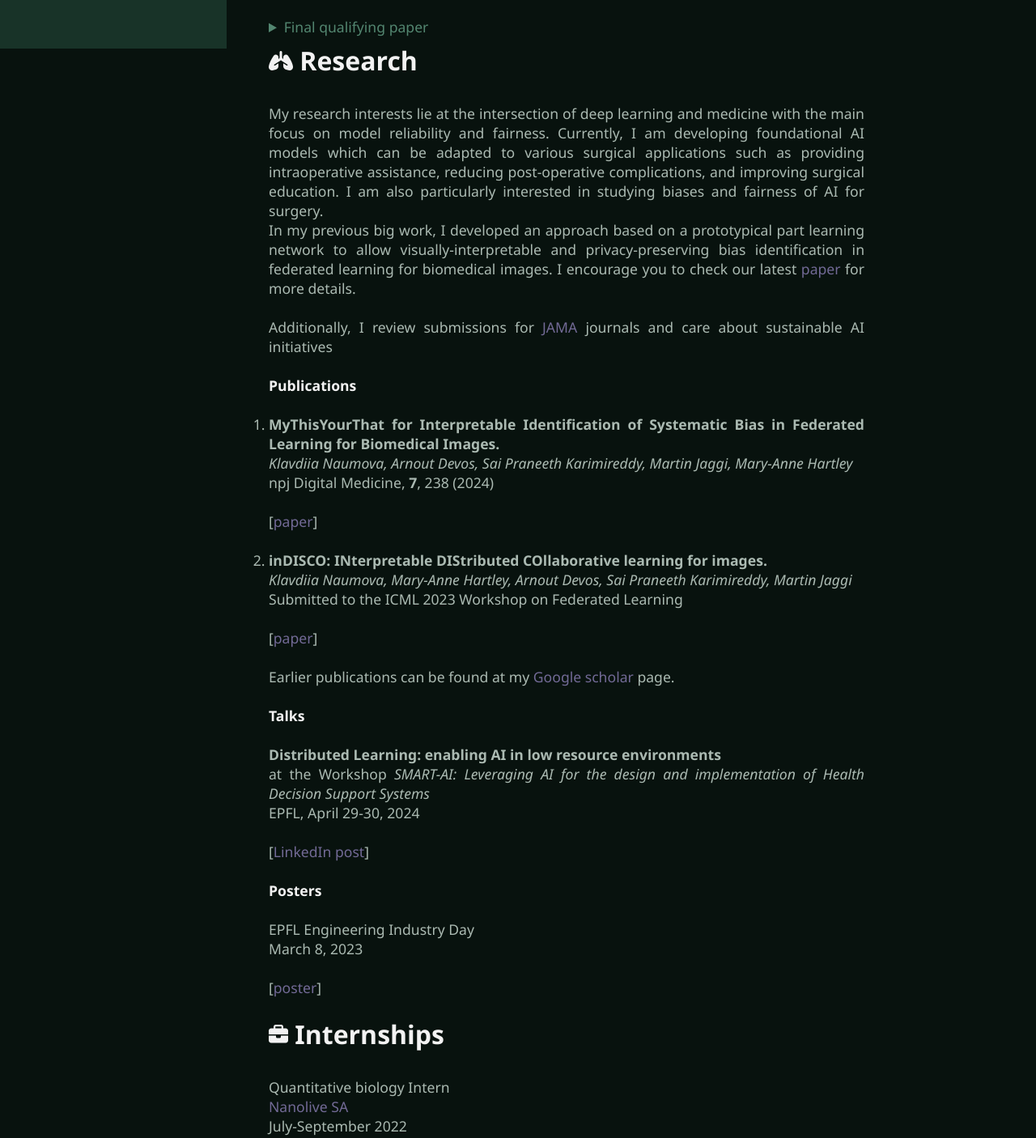
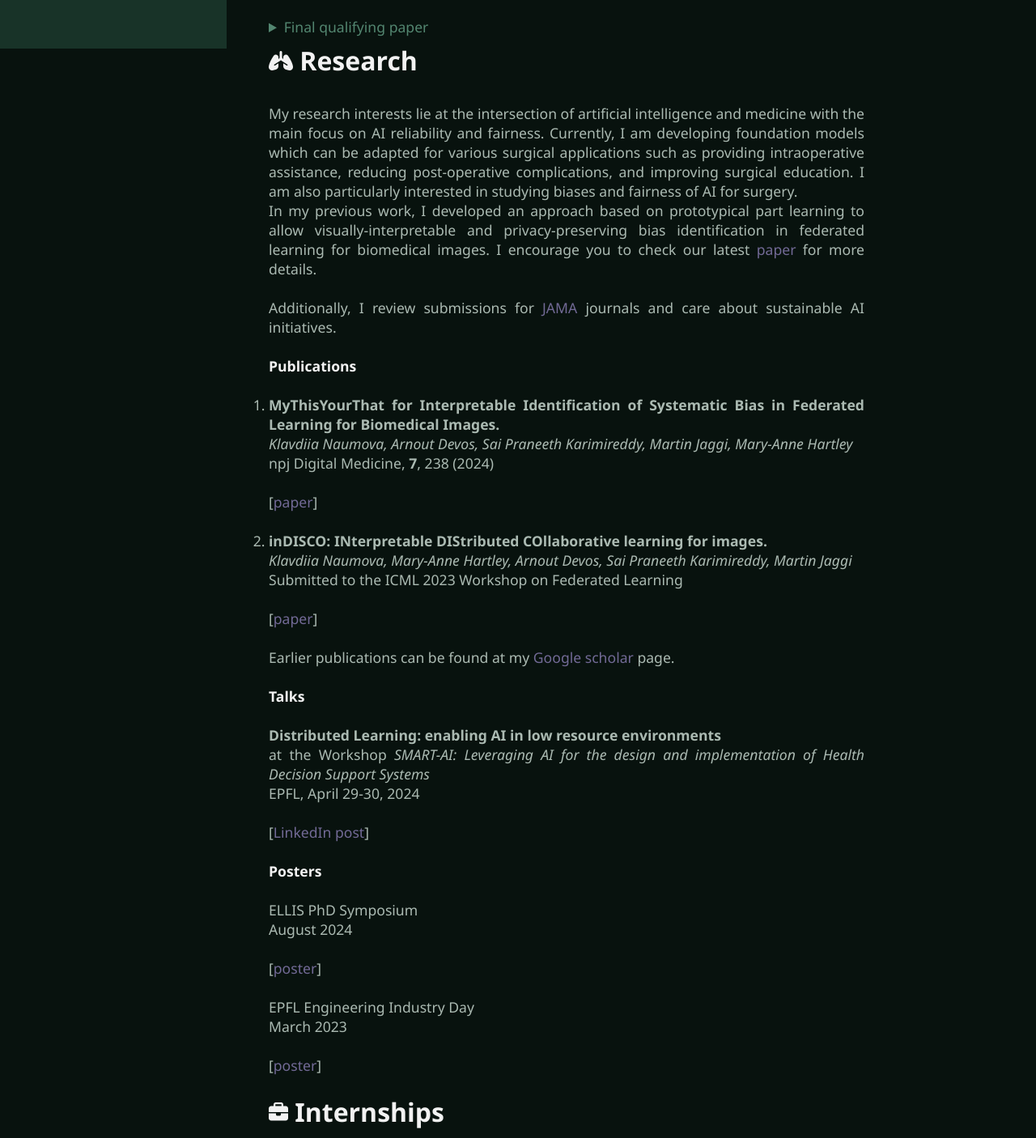
Before and after one commit to klavdiiaN/klavdiiaN.github.io, a plain HTML site: page index.html in a window 1280 px wide. Shown: the part 740-2146 px from the top of the page at 81% size. Drawn offline with Linux system fonts and the light colour scheme.

```diff
--- a/index.html
+++ b/index.html
@@ -103,14 +103,14 @@
                 </details> -->
 
         <h2> <i class="fa-solid fa-lungs fa-xs"></i> Research</h2>
-        <p> My research interests lie at the intersection of deep learning and medicine with the main focus on model reliability and fairness.
-            Currently, I am developing foundational AI models which can be adapted to various surgical applications such as providing intraoperative assistance, reducing post-operative complications,
+        <p> My research interests lie at the intersection of artificial intelligence and medicine with the main focus on AI reliability and fairness.
+            Currently, I am developing foundation models which can be adapted for various surgical applications such as providing intraoperative assistance, reducing post-operative complications,
             and improving surgical education. I am also particularly interested in studying biases and fairness of AI for surgery. <br>
-            In my previous big work, I developed an approach based on a prototypical part learning network to allow visually-interpretable and privacy-preserving bias identification in federated learning for biomedical images.
+            In my previous work, I developed an approach based on prototypical part learning to allow visually-interpretable and privacy-preserving bias identification in federated learning for biomedical images.
             I encourage you to check our latest <a href="https://doi.org/10.1038/s41746-024-01226-1">paper</a> for more details. <br>
         </p>
 
-        <p>Additionally, I review submissions for <a href="https://jamanetwork.com/journals/jama">JAMA</a> journals and care about sustainable AI initiatives</p>
+        <p>Additionally, I review submissions for <a href="https://jamanetwork.com/journals/jama">JAMA</a> journals and care about sustainable AI initiatives.</p>
         <h3>Publications</h3>
         <p><ol>
             <li><b>MyThisYourThat for Interpretable Identification of Systematic Bias in Federated Learning for Biomedical Images.</b><br>
@@ -134,7 +134,10 @@
         <p>[<a href="https://www.linkedin.com/posts/epfl-ai-center_appleyspaghettis-chesttoast-magicsandwich-activity-7192616671205826561-p071?utm_source=share&utm_medium=member_desktop">LinkedIn post</a>]</p>
 
         <h3>Posters</h3>
-        <p> EPFL Engineering Industry Day <br> March 8, 2023 </p>
+        <p> ELLIS PhD Symposium <br> August 2024 </p>
+        <p> [<a href="Poster_Naumova_ELLIS.pdf" target="_blank">poster</a>]</p>
+
+        <p> EPFL Engineering Industry Day <br> March 2023 </p>
         <p> [<a href="xDISCO_poster_Industry_Day.pdf" target="_blank">poster</a>]</p>
 
         <h2> <i class="fa-solid fa-briefcase fa-xs"></i> Internships</h2>
```
